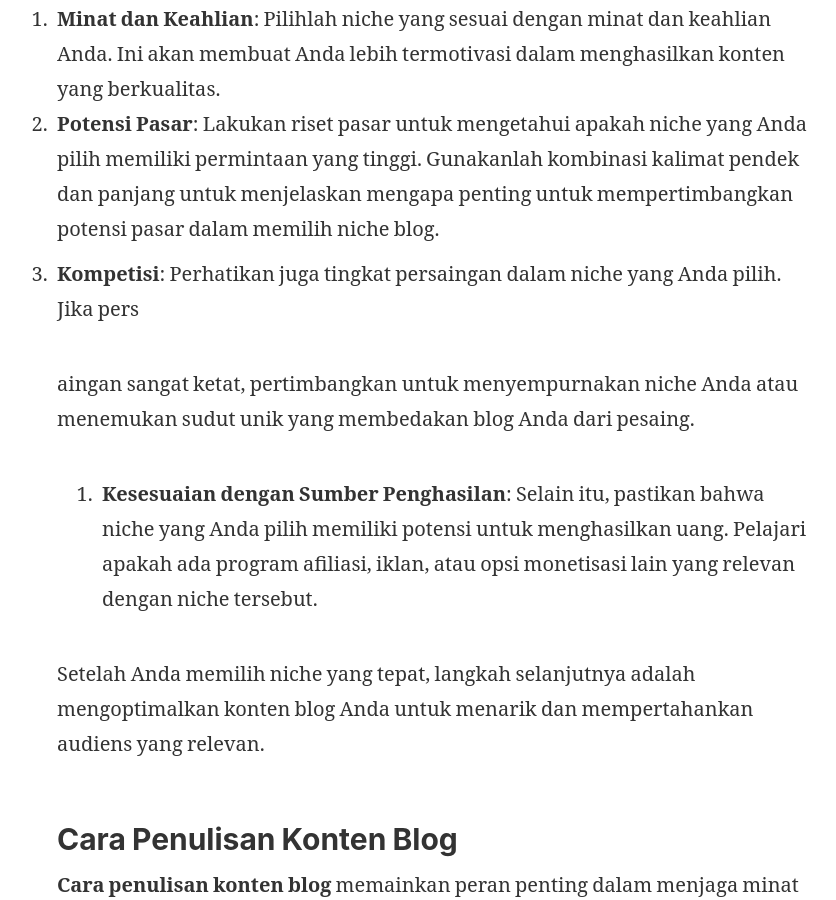
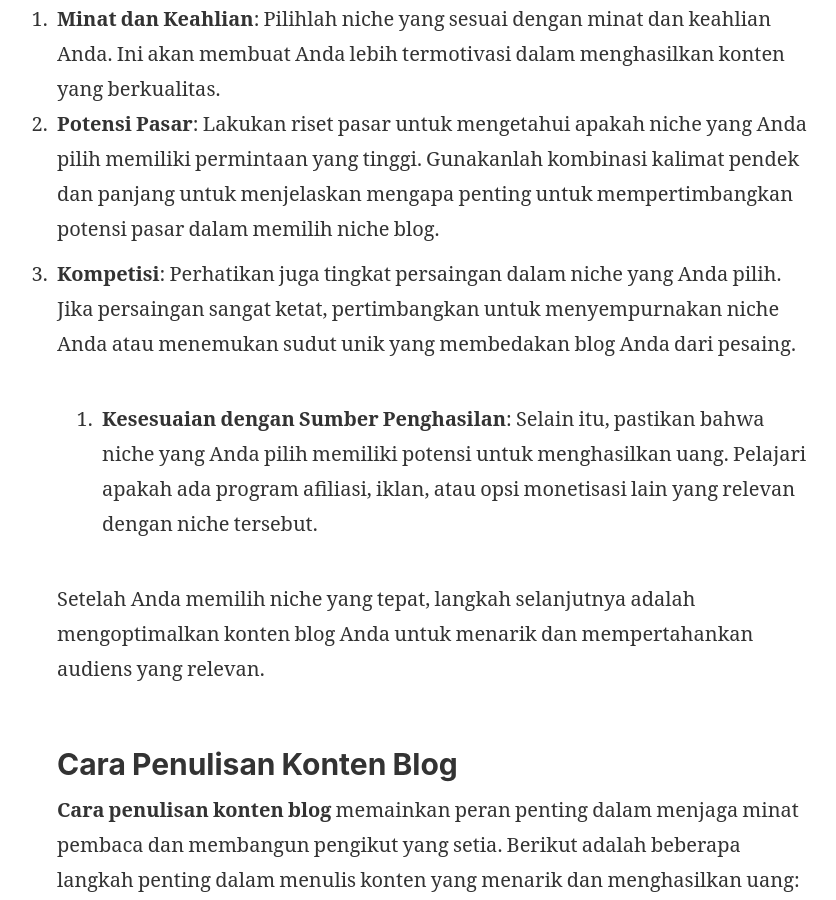
Before and after one commit to ikuakune/ikuakune.github.io, a Jekyll site: the page built from _posts/2023-06-28-cara-membuat-blog-yang-menghasilkan-uang.md, in a window 1280 px wide and 900 px high, scrolled down 1824 px. Shown: the whole window, without its empty margins (228-1064 px from the left). Built offline with Jekyll 4.4.1, drawn with Linux system fonts in a browser that asks for light colours; some of the changed text lies outside the part shown.

Commit message:
Update Post “2023-06-28-cara-membuat-blog-yang-menghasilkan-uang”

```diff
--- a/_posts/2023-06-28-cara-membuat-blog-yang-menghasilkan-uang.md
+++ b/_posts/2023-06-28-cara-membuat-blog-yang-menghasilkan-uang.md
@@ -23,9 +23,7 @@ Ada beberapa faktor yang perlu Anda pertimbangkan dalam pemilihan niche blog:
 
 1. **Minat dan Keahlian**: Pilihlah niche yang sesuai dengan minat dan keahlian Anda. Ini akan membuat Anda lebih termotivasi dalam menghasilkan konten yang berkualitas.
 2. **Potensi Pasar**: Lakukan riset pasar untuk mengetahui apakah niche yang Anda pilih memiliki permintaan yang tinggi. Gunakanlah kombinasi kalimat pendek dan panjang untuk menjelaskan mengapa penting untuk mempertimbangkan potensi pasar dalam memilih niche blog.
-3. **Kompetisi**: Perhatikan juga tingkat persaingan dalam niche yang Anda pilih. Jika pers
-
-   aingan sangat ketat, pertimbangkan untuk menyempurnakan niche Anda atau menemukan sudut unik yang membedakan blog Anda dari pesaing.
+3. **Kompetisi**: Perhatikan juga tingkat persaingan dalam niche yang Anda pilih. Jika persaingan sangat ketat, pertimbangkan untuk menyempurnakan niche Anda atau menemukan sudut unik yang membedakan blog Anda dari pesaing.
 
    4. **Kesesuaian dengan Sumber Penghasilan**: Selain itu, pastikan bahwa niche yang Anda pilih memiliki potensi untuk menghasilkan uang. Pelajari apakah ada program afiliasi, iklan, atau opsi monetisasi lain yang relevan dengan niche tersebut.
 
@@ -63,6 +61,7 @@ Ada beberapa faktor yang perlu Anda pertimbangkan dalam pemilihan niche blog:
 
       1. **Penelitian Kata Kunci**: Lakukan riset kata kunci untuk menemukan kata kunci yang relevan dengan niche Anda. Gunakanlah alat riset kata kunci yang dapat membantu Anda menentukan kata kunci yang memiliki volume pencarian yang tinggi dan tingkat persaingan yang moderat. Pilihlah kata kunci yang relevan dengan topik konten Anda.
       2. **Optimasi On-Page**: Saat menulis konten, pastikan kata kunci Anda muncul secara alami di judul, subjudul, dan dalam teks konten. Gunakan teknik kalimat pendek dan panjang untuk memastikan penggunaan yang tepat dan bervariasi. Selain itu Anda juga perlu memperhatikan faktor-faktor on-page lainnya seperti meta deskripsi, penggunaan tag heading (H1, H2, H3), struktur URL yang ramah SEO, dan penggunaan internal dan eksternal linking. Dengan mengoptimalkan faktor-faktor on-page ini, Anda dapat meningkatkan peringkat blog Anda di hasil pencarian.
+
          3. **Optimasi Off-Page**: Selain faktor on-page, Anda juga perlu memperhatikan faktor off-page dalam pengoptimalan SEO blog. Faktor off-page meliputi backlinking, yaitu mendapatkan tautan dari situs lain yang mengarah ke blog Anda. Tautan yang berasal dari situs yang berkualitas dan relevan dapat meningkatkan otoritas dan peringkat blog Anda di mesin pencari.
          4. **Sosial Media dan Promosi**: Manfaatkan kekuatan media sosial untuk mempromosikan konten blog Anda. Bagikan artikel Anda di platform media sosial seperti Facebook, Twitter, Instagram, dan LinkedIn untuk menjangkau audiens yang lebih luas. Gunakanlah kalimat pendek dan panjang untuk menjelaskan pentingnya memanfaatkan sosial media dalam strategi promosi blog Anda.
          5. **Analisis dan Pemantauan**: Lakukan analisis dan pemantauan secara teratur untuk melihat performa blog Anda dalam hal lalu lintas, peringkat, dan konversi. Gunakanlah alat analisis web seperti Google Analytics untuk mendapatkan wawasan yang berharga tentang pengunjung blog Anda dan mengidentifikasi peluang perbaikan. Gunakanlah kombinasi kalimat pendek dan panjang untuk menjelaskan pentingnya analisis dan pemantauan dalam pengoptimalan SEO blog.
@@ -76,6 +75,7 @@ Ada beberapa faktor yang perlu Anda pertimbangkan dalam pemilihan niche blog:
          1. **Program Afiliasi**: Bergabunglah dengan program afiliasi yang relevan dengan niche blog Anda. Anda dapat mempromosikan produk atau layanan orang lain melalui tautan afiliasi dan mendapatkan komisi setiap kali ada pembelian atau tindakan yang dihasilkan dari tautan tersebut. Gunakanlah kalimat pendek dan panjang untuk menjelaskan pentingnya program afiliasi dalam monetisasi blog.
          2. **Iklan**: Menampilkan iklan di blog Anda adalah cara populer untuk menghasilkan uang. Anda dapat bergabung dengan program periklanan seperti Google AdSense untuk menampilkan iklan yang relevan dengan konten Anda. Selain itu, Anda juga dapat menjual ruang iklan langsung kepada pengiklan potensial. Gunakanlah kombinasi kalimat pendek dan panjang untuk menjelaskan pentingnya monetisasi melalui iklan di blog.
          3. **Penjualan Produk atau Layanan**: Jika Anda memiliki produk atau layanan yang relevan dengan niche blog Anda, gunakan blog sebagai platform untuk mempromosinya dan menjual produk atau layanan tersebut. Anda dapat membuat toko online di blog Anda atau menggunakan platform e-commerce yang ada. Gunakanlah kalimat pendek dan panjang untuk menjelaskan pentingnya penjualan produk atau layanan sebagai salah satu cara monetisasi yang efektif.
+
             4. **Konten Berbayar**: Tawarkan konten eksklusif atau premium kepada pembaca Anda dengan langganan berbayar. Anda dapat membuat konten khusus, panduan terperinci, atau akses ke komunitas eksklusif untuk para pelanggan berlangganan. Gunakanlah kalimat pendek dan panjang untuk menjelaskan pentingnya monetisasi melalui konten berbayar sebagai cara untuk memberikan nilai tambahan kepada pembaca Anda.
             5. **Sponsorship**: Jika blog Anda memiliki pengikut yang besar dan terlibat, Anda dapat menjalin kemitraan dengan merek atau perusahaan terkait niche Anda. Mereka dapat membayar Anda untuk menulis ulasan produk, menyelenggarakan kontes, atau mempromosikan acara atau layanan mereka. Gunakanlah kalimat pendek dan panjang untuk menjelaskan pentingnya sponsorship dalam menghasilkan uang melalui blog.
             6. **Penjualan Ruang Iklan**: Selain iklan per klik, Anda juga dapat menjual ruang iklan secara langsung kepada pengiklan potensial. Anda dapat menawarkan slot iklan di sidebar, header, atau dalam konten Anda. Gunakanlah kombinasi kalimat pendek dan panjang untuk menjelaskan pentingnya penjualan ruang iklan sebagai cara monetisasi yang menguntungkan.
```
Also changed, not shown: other parts of _posts/2023-06-28-cara-membuat-blog-yang-menghasilkan-uang.md (+1 -1 lines).
